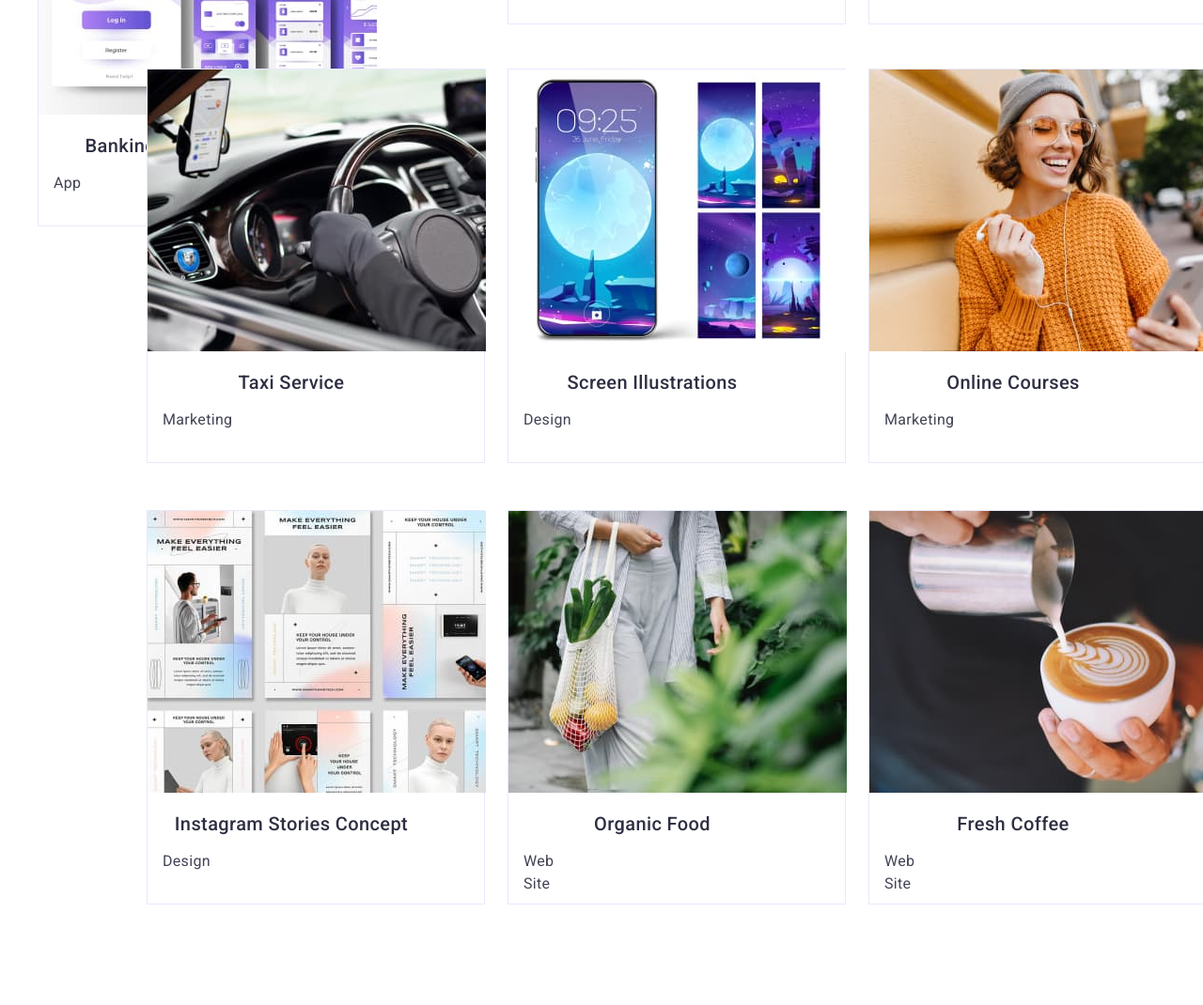
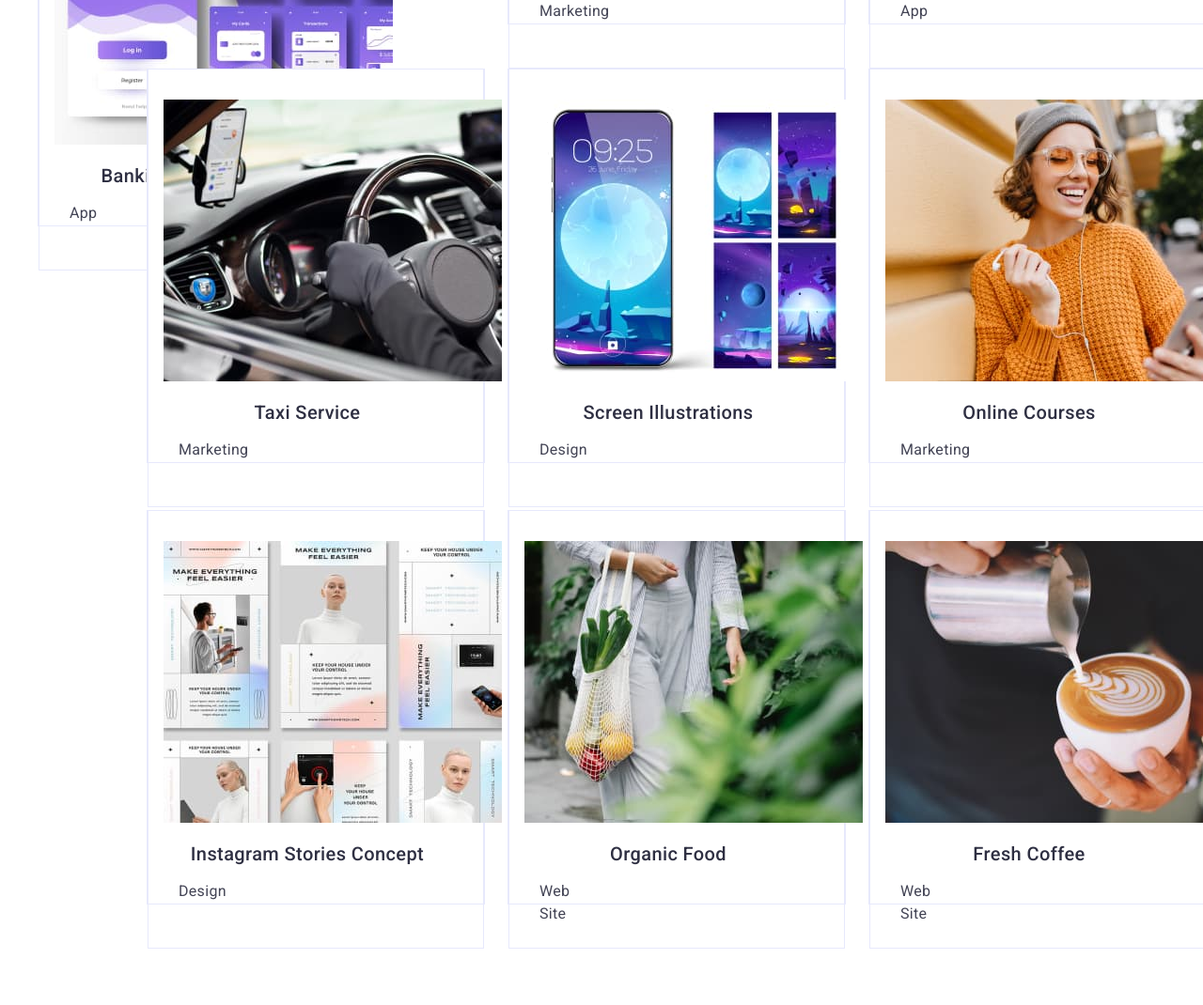
Before and after one commit to VovaJun123/goit-markup-hw-03, a plain HTML site: page portfolio.html in a window 1280 px wide. Shown: the part 702-1772 px from the top of the page at 94% size. Drawn offline with nearby package versions, Linux system fonts and the light colour scheme.

Commit message:
Update portfolio.html

```diff
--- a/portfolio.html
+++ b/portfolio.html
@@ -53,9 +53,8 @@
 
 
    <main>
-        <section>
-
-
+        <section class="parahraf-conteiner">
+            <div class="parahraf-box container">
 
                 <h1 class="secondd-logo">GGGGG</h1>
                 <ul class="meenu list">
@@ -77,11 +76,15 @@
                 <ul class="firstt list">
                     <li class="firstt-link">
                         <a href="" class="link">
+                            <div class="link-boxx">
+
+
                                 <img src="./images/img-one.jpg" alt="foto-main1" width="360">
 
                                 <h2 class="linkcc-logo">Banking App Interface Concept</h2>
 
                                 <p class="second-parahraf">App</p>
+                            </div>
                         </a>
 
                     </li>
@@ -90,11 +93,13 @@
 
                     <li class="firstt-link">
                         <a href="" class="link">
+                            <div class="link-boxx">
                                 <img src="./images/img-two.jpg" alt="foto-main1" width="360">
 
                                 <h2 class="linkcc-logo">Cashless Payment</h2>
 
                                 <p class="second-parahraf">Marketing</p>
+                            </div>
                         </a>
                     </li>
 
@@ -102,11 +107,13 @@
 
                     <li class="firstt-link">
                         <a href="" class="link">
+                            <div class="link-boxx">
                                 <img src="./images/img-three.jpg" alt="foto-main1" width="360">
 
                                 <h2 class="linkcc-logo">Meditation App</h2>
 
                                 <p class="second-parahraf">App</p>
+                            </div>
                         </a>
                     </li>
 
@@ -119,40 +126,46 @@
 
 
 
-                <li class="secondd-link">
+                    <li class="firstt-link">
                         <a href="" class="link">
+                            <div class="link-boxx">
                                 <img src="./images/img-four.jpg" alt="foto-main1" width="360">
 
                                 <h2 class="linkcc-logo">Taxi Service</h2>
 
 
                                 <p class="second-parahraf"> Marketing</p>
+                            </div>
                         </a>
                     </li>
 
 
 
-                <li class="secondd-link">
+                    <li class="firstt-link">
                         <a href="" class="link">
+                            <div class="link-boxx">
                                 <img src="./images/img-five.jpg" alt="foto-main1" width="360">
 
                                 <h2 class="linkcc-logo">Screen Illustrations</h2>
 
 
                                 <p class="second-parahraf">Design</p>
+                            </div>
                         </a>
                     </li>
 
 
 
-                <li class="secondd-link">
+                    <li class="firstt-link">
                         <a href="" class="link">
+                            <div class="link-boxx">
                                 <img src="./images/img-six.jpg" alt="foto-main1" width="360">
 
                                 <h2 class="linkcc-logo">Online Courses</h2>
 
 
                                 <p class="second-parahraf">Marketing</p>
+                            </div>
                         </a>
                     </li>
 
@@ -164,8 +177,9 @@
 
 
 
-                <li class="three-link">
+                    <li class="firstt-link">
                         <a href="" class="link">
+                            <div class="link-boxx">
 
                                 <img src="./images/img-seven.jpg" alt="foto-main1" width="360">
 
@@ -173,37 +187,43 @@
 
 
                                 <p class="second-parahraf">Design</p>
+                            </div>
                         </a>
                     </li>
 
 
 
-                <li class="three-link">
+                    <li class="firstt-link">
                         <a href="" class="link">
+                            <div class="link-boxx">
                                 <img src="./images/img-eight.jpg" alt="foto-main1" width="360">
 
                                 <h2 class="linkcc-logo">Organic Food</h2>
 
 
                                 <p class="second-parahraf">Web Site</p>
+                            </div>
                         </a>
                     </li>
 
 
 
-                <li class="three-link">
+                    <li class="firstt-link">
                         <a href="" class="link">
+                            <div class="link-boxx">
                                 <img src="./images/img-nine.jpg" alt="foto-main1" width="360">
 
                                 <h2 class="linkcc-logo">Fresh Coffee</h2>
 
 
                                 <p class="second-parahraf"> Web Site</p>
+                            </div>
                         </a>
                     </li>
 
 
                 </ul>
+            </div>
         </section>
 
     </main>
```
Lines whose indentation alone changed are shown as unchanged.
